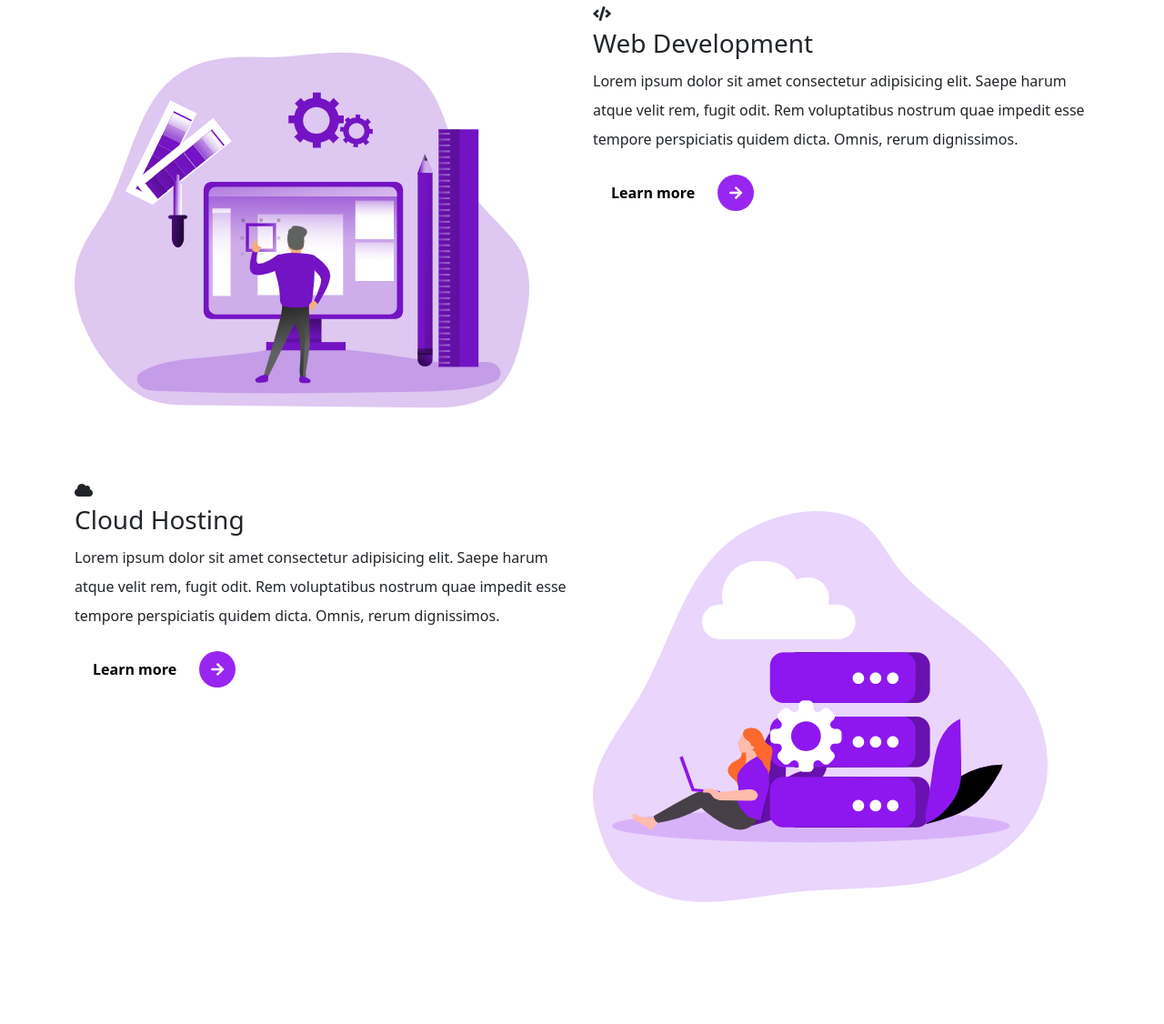
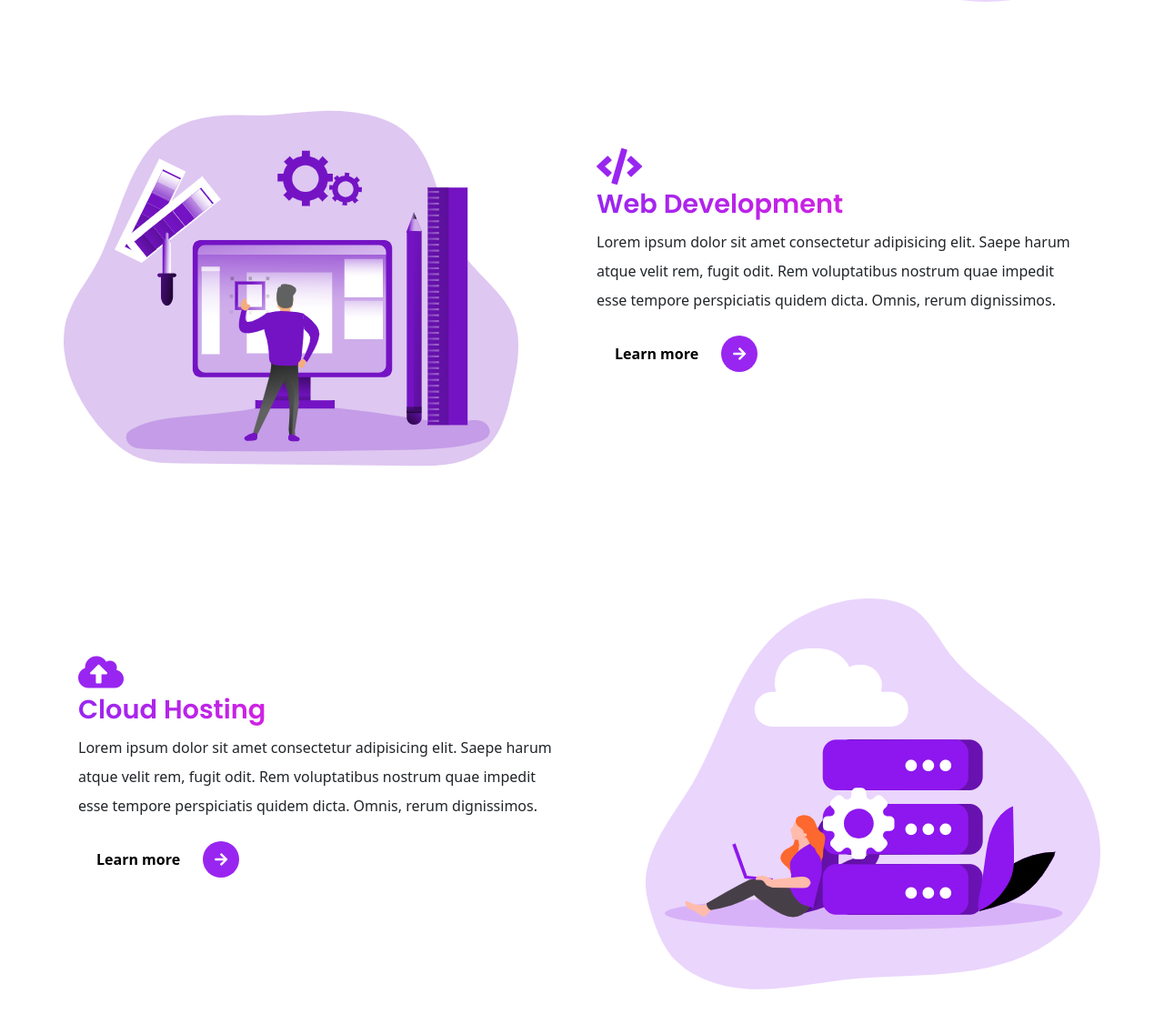
Before and after one commit to jaymart-latigay/portfolio-website-project, a website: page index.html in a window 1280 px wide. Shown: the part 2161-3287 px from the top of the page at 91% size. Before the commit the page ends 3188 px from the top, so only its background shows below. Drawn offline with nearby package versions, Linux system fonts and the light colour scheme.

Commit message:
chore: cleaned up services and styled

```diff
--- a/index.html
+++ b/index.html
@@ -201,7 +201,7 @@
     <!--------------------------------------------------------------------------------------------->
 
     <!--SERVICES SECTION---------------------------------------------------------------------------->
-    <section id="services" class="our-services">
+    <section id="services" class="services">
       <div class="container">
         <div class="row text-center">
           <h1 class="display-3 fw-bold">Our Services</h1>
@@ -239,7 +239,7 @@
         <div class="row">
           <div class="col-lg-6 col-md-6 col-sm-12 col-xs-12 services mt-4">
             <div class="services__content">
-              <div class="icon fas fa-paper-plane"></div>
+              <div class="icon d-block fas fa-paper-plane"></div>
               <h3 class="display-3--title mt-1">Marketing</h3>
               <p class="lh-lg">
                 Lorem ipsum dolor sit amet consectetur adipisicing elit. Saepe
@@ -256,8 +256,10 @@
               </button>
             </div>
           </div>
-          <div class="col-lg-6 col-md-6 col-sm-12 col-xs-12 services mt-4">
-            <div class="services__content">
+          <div
+            class="col-lg-6 col-md-6 col-sm-12 col-xs-12 services mt-4 text-end"
+          >
+            <div class="services__pic">
               <img
                 src="images/services/service-1.png"
                 alt="marketing illustration"
@@ -268,8 +270,10 @@
         </div>
         <!--Web Development content-->
         <div class="row">
-          <div class="col-lg-6 col-md-6 col-sm-12 col-xs-12 services mt-4">
-            <div class="services__content">
+          <div
+            class="col-lg-6 col-md-6 col-sm-12 col-xs-12 services mt-4 text-start"
+          >
+            <div class="services__pic">
               <img
                 src="images/services/service-2.png"
                 alt="web development illustration"
@@ -279,7 +283,7 @@
           </div>
           <div class="col-lg-6 col-md-6 col-sm-12 col-xs-12 services mt-4">
             <div class="services__content">
-              <div class="icon fas fa-code"></div>
+              <div class="icon d-block fas fa-code"></div>
               <h3 class="display-3--title mt-1">Web Development</h3>
               <p class="lh-lg">
                 Lorem ipsum dolor sit amet consectetur adipisicing elit. Saepe
@@ -301,7 +305,7 @@
         <div class="row">
           <div class="col-lg-6 col-md-6 col-sm-12 col-xs-12 services mt-4">
             <div class="services__content">
-              <div class="icon fas fa-cloud"></div>
+              <div class="icon d-block fas fa-cloud-upload-alt"></div>
               <h3 class="display-3--title mt-1">Cloud Hosting</h3>
               <p class="lh-lg">
                 Lorem ipsum dolor sit amet consectetur adipisicing elit. Saepe
@@ -318,11 +322,13 @@
               </button>
             </div>
           </div>
-          <div class="col-lg-6 col-md-6 col-sm-12 col-xs-12 services mt-4">
-            <div class="services__content">
+          <div
+            class="col-lg-6 col-md-6 col-sm-12 col-xs-12 services mt-4 text-end"
+          >
+            <div class="services__pic">
               <img
                 src="images/services/service-3.png"
-                alt="cloud hosting illustration"
+                alt="marketing illustration"
                 class="img-fluid"
               />
             </div>
--- a/scss/components/_typography.scss
+++ b/scss/components/_typography.scss
@@ -48,6 +48,17 @@
 //DISPLAY 3
 .display-3 {
   font-family: "Poppins", sans-serif;
+
+  &--title {
+    font-size: 1.8rem;
+    text-transform: capitalize;
+    font-weight: 600;
+    font-family: "Poppins", sans-serif;
+    display: inline-block;
+    background-image: linear-gradient(to right, $primary, $secondary);
+    background-clip: text;
+    -webkit-text-fill-color: transparent;
+  }
 }
 
 //BORDER RIGHT
--- a/scss/sections/_services.scss
+++ b/scss/sections/_services.scss
@@ -0,0 +1,20 @@
+@use "../custom" as *;
+
+.services {
+  position: relative;
+  padding: 1rem 0;
+
+  &__content {
+    padding: 1rem;
+    margin-top: 5rem;
+
+    .icon {
+      font-size: 2.5rem;
+      color: $primary;
+    }
+  }
+
+  &__pic {
+    max-width: 100%;
+  }
+}
```
Also changed, not shown: assets/css/style.css, 1 other file.
